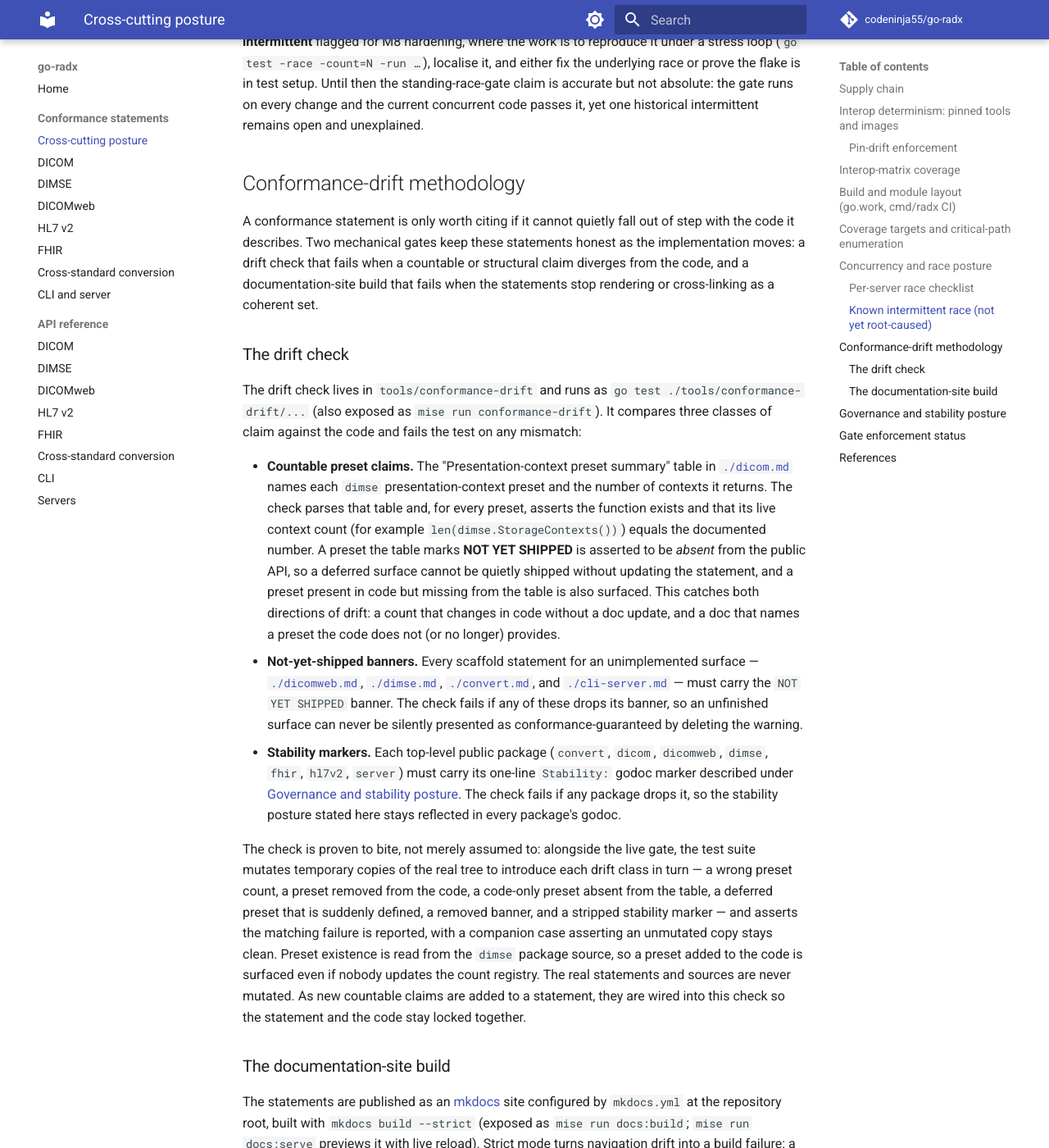
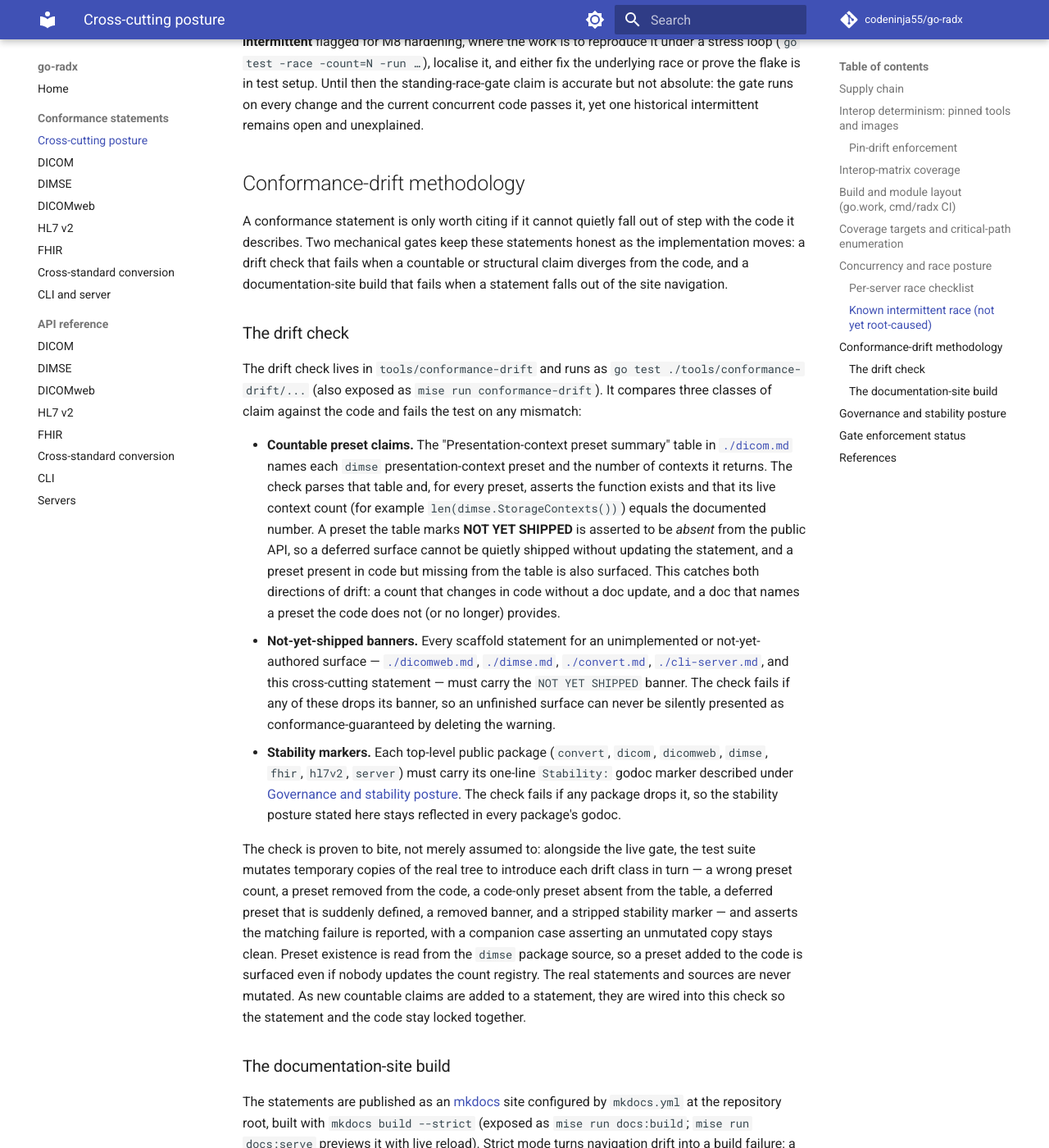
Before and after one commit to codeninja55/go-radx, an MkDocs documentation site: the page built from docs/conformance/cross-cutting.md, in a window 1280 px wide and 1400 px high, scrolled down 8951 px. Shown: the whole window at 82% size. Built offline with MkDocs 1.6.1 and Material for MkDocs 9.7.7, drawn with Linux system fonts in a browser that asks for light colours; comment, search, counter and statistics services are not loaded.

Commit message:
docs: correct the methodology gate descriptions
The strict mkdocs build enforces navigation drift, not link cross-linking
(out-of-docs_dir governance links are downgraded to info), so describe the site
gate as nav-drift only. List the cross-cutting statement among the
banner-protected scaffolds.

```diff
--- a/docs/conformance/cross-cutting.md
+++ b/docs/conformance/cross-cutting.md
@@ -303,8 +303,8 @@ current concurrent code passes it, yet one historical intermittent remains open
 
 A conformance statement is only worth citing if it cannot quietly fall out of step with the code it describes. Two
 mechanical gates keep these statements honest as the implementation moves: a drift check that fails when a countable or
-structural claim diverges from the code, and a documentation-site build that fails when the statements stop rendering or
-cross-linking as a coherent set.
+structural claim diverges from the code, and a documentation-site build that fails when a statement falls out of the
+site navigation.
 
 ### The drift check
 
@@ -318,11 +318,11 @@ The drift check lives in `tools/conformance-drift` and runs as `go test ./tools/
   API, so a deferred surface cannot be quietly shipped without updating the statement, and a preset present in code but
   missing from the table is also surfaced. This catches both directions of drift: a count that changes in code without a
   doc update, and a doc that names a preset the code does not (or no longer) provides.
-- **Not-yet-shipped banners.** Every scaffold statement for an unimplemented surface —
-  [`./dicomweb.md`](./dicomweb.md), [`./dimse.md`](./dimse.md), [`./convert.md`](./convert.md), and
-  [`./cli-server.md`](./cli-server.md) — must carry the `NOT YET SHIPPED` banner. The check fails if any of these
-  drops its banner, so an unfinished surface can never be silently presented as conformance-guaranteed by deleting
-  the warning.
+- **Not-yet-shipped banners.** Every scaffold statement for an unimplemented or not-yet-authored surface —
+  [`./dicomweb.md`](./dicomweb.md), [`./dimse.md`](./dimse.md), [`./convert.md`](./convert.md),
+  [`./cli-server.md`](./cli-server.md), and this cross-cutting statement — must carry the `NOT YET SHIPPED` banner.
+  The check fails if any of these drops its banner, so an unfinished surface can never be silently presented as
+  conformance-guaranteed by deleting the warning.
 - **Stability markers.** Each top-level public package (`convert`, `dicom`, `dicomweb`, `dimse`, `fhir`, `hl7v2`,
   `server`) must carry its one-line `Stability:` godoc marker described under
   [Governance and stability posture](#governance-and-stability-posture). The check fails if any package drops it, so
```
